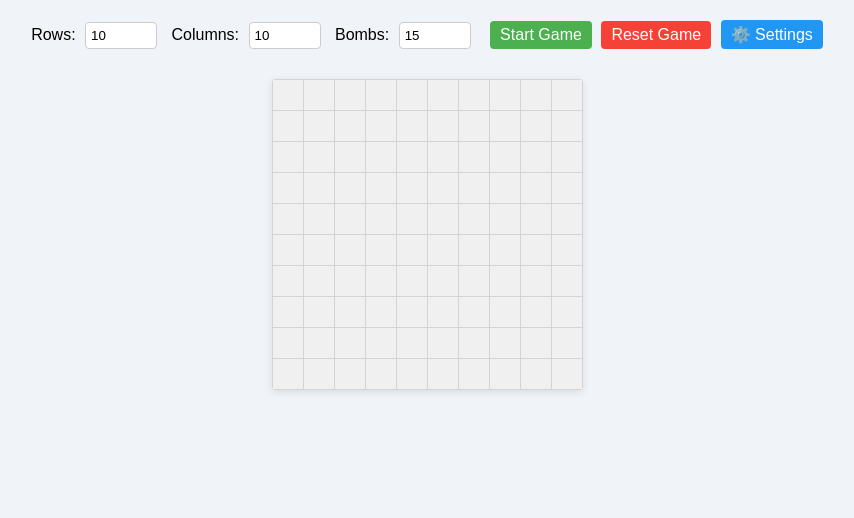
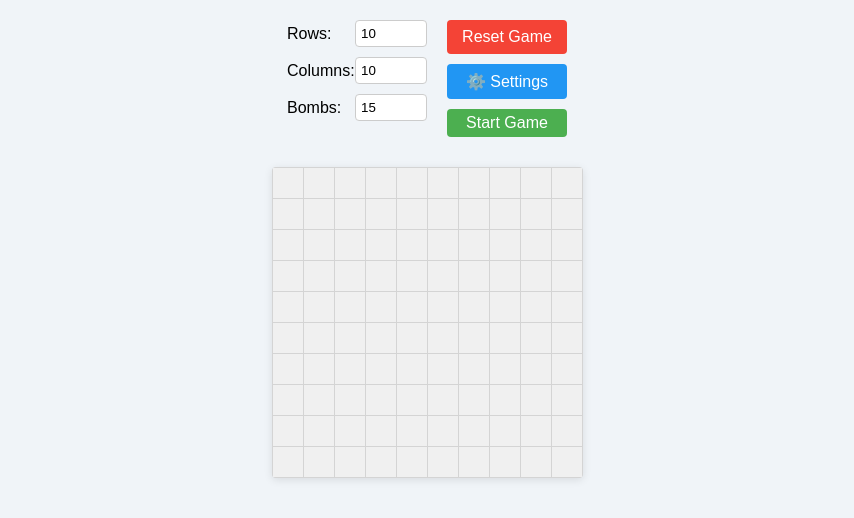
Before and after one commit to jc9677/mysweeper, a website built with Vite: page index.html in a window 1280 px wide. Shown: the whole page, without its empty margins (213-1067 px from the left). Built offline with nearby package versions, Linux system fonts and the light colour scheme.

Commit message:
Refactor game controls layout; enhance structure and alignment for improved usability

```diff
--- a/index.html
+++ b/index.html
@@ -9,12 +9,16 @@
 </head>
 <body>
   <div class="game-controls">
-    <label>Rows: <input type="number" id="rows" value="10" min="5" max="30" /></label>
-    <label>Columns: <input type="number" id="cols" value="10" min="5" max="30" /></label>
-    <label>Bombs: <input type="number" id="bombs" value="15" min="1" /></label>
-    <button id="start">Start Game</button>
-    <button id="reset">Reset Game</button>
-    <button id="settings">⚙️ Settings</button>
+    <div class="input-controls">
+      <label>Rows: <input type="number" id="rows" value="10" min="5" max="30" /></label>
+      <label>Columns: <input type="number" id="cols" value="10" min="5" max="30" /></label>
+      <label>Bombs: <input type="number" id="bombs" value="15" min="1" /></label>
+    </div>
+    <div class="button-controls">
+      <button id="reset">Reset Game</button>
+      <button id="settings">⚙️ Settings</button>
+      <button id="start">Start Game</button>
+    </div>
   </div>
   <div id="status" style="margin-bottom: 10px; font-size: 18px; font-weight: bold; color: #333;"></div>
 
--- a/style.css
+++ b/style.css
@@ -10,19 +10,38 @@ body {
 
 .game-controls {
   margin-bottom: 20px;
+  display: flex;
+  gap: 20px;
+  align-items: flex-start;
+  justify-content: center;
+  width: 100%;
+  max-width: 600px;
+}
+
+.input-controls, .button-controls {
+  display: flex;
+  flex-direction: column;
+  gap: 10px;
 }
 
 .game-controls label {
-  margin-right: 10px;
   font-size: 16px;
+  display: flex;
+  align-items: center;
+  white-space: nowrap;
+  width: 140px; /* Set fixed width for consistent alignment */
+  justify-content: space-between; /* Pushes label text and input apart */
 }
 
 .game-controls input {
   width: 60px;
   padding: 5px;
-  margin-left: 5px;
   border: 1px solid #ccc;
   border-radius: 4px;
+}
+
+.button-controls {
+  min-width: 120px;
 }
 
 #start {
@@ -163,14 +182,13 @@ body {
 }
 
 .game-controls button {
-  padding: 5px 10px;
+  padding: 8px 15px;
   font-size: 16px;
   border: none;
-  background-color: #4caf50;
   color: white;
   border-radius: 4px;
   cursor: pointer;
-  margin-left: 5px;
+  width: 100%;
 }
 
 .game-controls button:hover {
```
